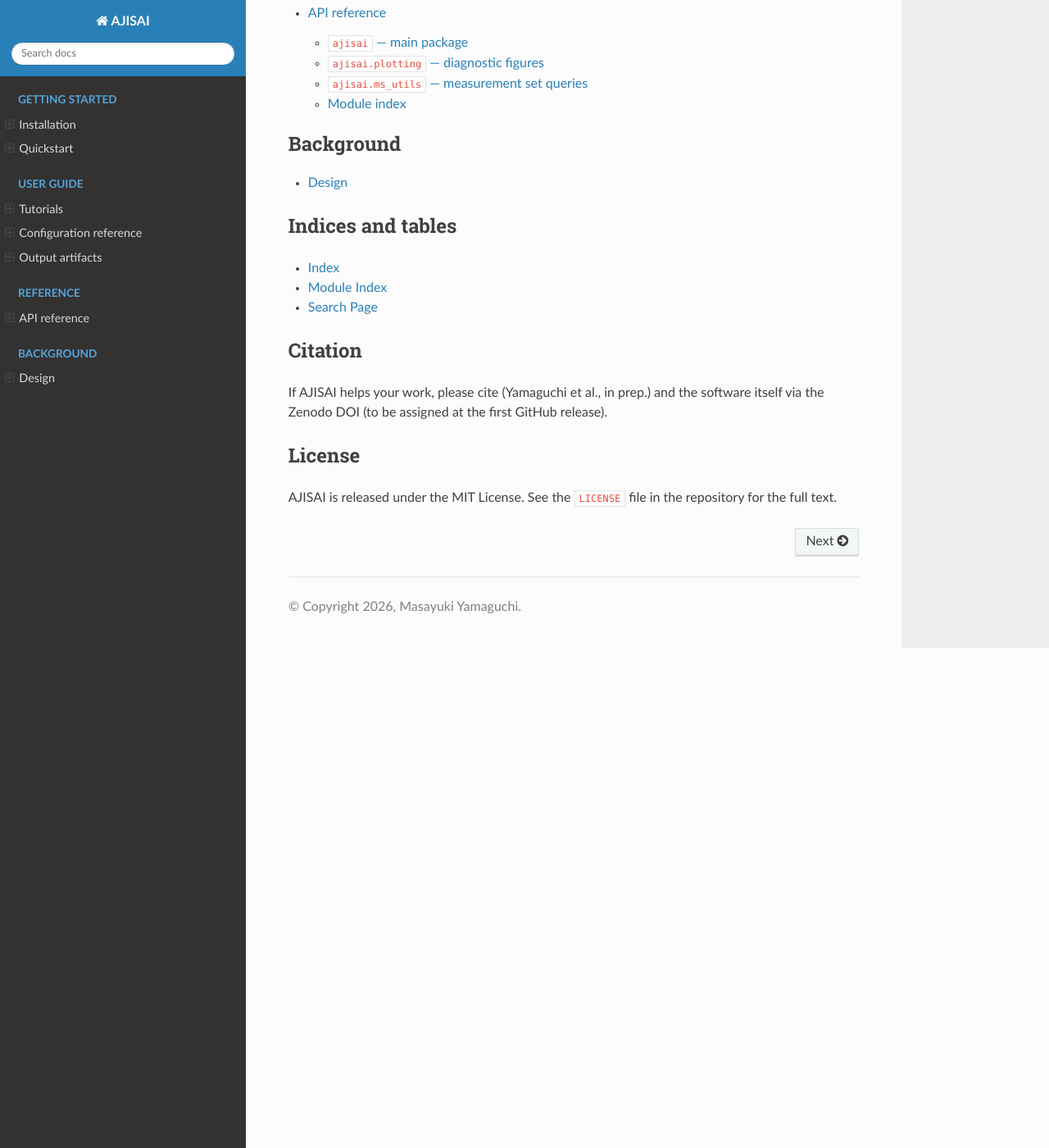
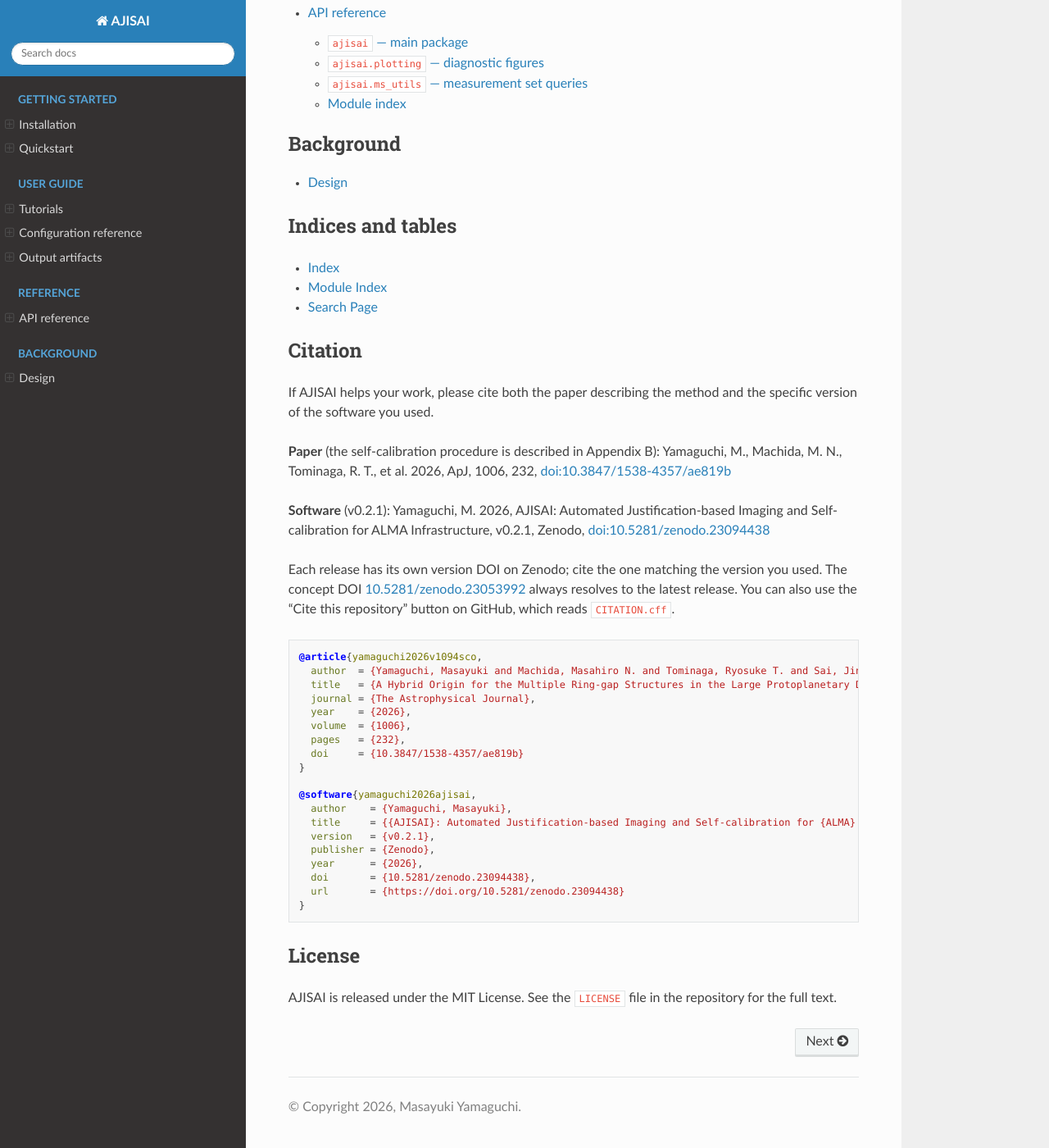
Before and after one commit to Y-Masayuki/AJISAI, a Sphinx documentation site: the page built from docs/index.rst, in a window 1280 px wide and 1400 px high, scrolled down 1903 px. Shown: the whole window at 82% size. Built offline with Sphinx 7.4.7 and the Read the Docs theme 3.1.0, drawn with Linux system fonts in a browser that asks for light colours.

Commit message:
docs: update the Citation section of the documentation index
Replace the placeholder text ("Yamaguchi et al., in prep." and a Zenodo DOI
"to be assigned at the first GitHub release") with the same citation as the
README: the published ApJ paper (doi:10.3847/1538-4357/ae819b), the v0.2.1
software record on Zenodo (doi:10.5281/zenodo.23094438), the concept DOI,
and the BibTeX entries.

```diff
--- a/docs/index.rst
+++ b/docs/index.rst
@@ -78,8 +78,45 @@
 Citation
 --------
 
-If AJISAI helps your work, please cite (Yamaguchi et al., in prep.) and the
-software itself via the Zenodo DOI (to be assigned at the first GitHub release).
+If AJISAI helps your work, please cite both the paper describing the method
+and the specific version of the software you used.
+
+**Paper** (the self-calibration procedure is described in Appendix B):
+Yamaguchi, M., Machida, M. N., Tominaga, R. T., et al. 2026, ApJ, 1006, 232,
+`doi:10.3847/1538-4357/ae819b <https://doi.org/10.3847/1538-4357/ae819b>`_
+
+**Software** (v0.2.1):
+Yamaguchi, M. 2026, AJISAI: Automated Justification-based Imaging and
+Self-calibration for ALMA Infrastructure, v0.2.1, Zenodo,
+`doi:10.5281/zenodo.23094438 <https://doi.org/10.5281/zenodo.23094438>`_
+
+Each release has its own version DOI on Zenodo; cite the one matching the
+version you used. The concept DOI
+`10.5281/zenodo.23053992 <https://doi.org/10.5281/zenodo.23053992>`_ always
+resolves to the latest release. You can also use the "Cite this repository"
+button on GitHub, which reads ``CITATION.cff``.
+
+.. code-block:: bibtex
+
+   @article{yamaguchi2026v1094sco,
+     author  = {Yamaguchi, Masayuki and Machida, Masahiro N. and Tominaga, Ryosuke T. and Sai, Jinshi and Muto, Takayuki and Takami, Michihiro and Liu, Hauyu Baobab and Shoshi, Ayumu and Tsukagoshi, Takashi and Ishibashi, Shu},
+     title   = {A Hybrid Origin for the Multiple Ring-gap Structures in the Large Protoplanetary Disk V1094 Sco: A Low-mass Planet and Secular Gravitational Instability},
+     journal = {The Astrophysical Journal},
+     year    = {2026},
+     volume  = {1006},
+     pages   = {232},
+     doi     = {10.3847/1538-4357/ae819b}
+   }
+
+   @software{yamaguchi2026ajisai,
+     author    = {Yamaguchi, Masayuki},
+     title     = {{AJISAI}: Automated Justification-based Imaging and Self-calibration for {ALMA} Infrastructure},
+     version   = {v0.2.1},
+     publisher = {Zenodo},
+     year      = {2026},
+     doi       = {10.5281/zenodo.23094438},
+     url       = {https://doi.org/10.5281/zenodo.23094438}
+   }
 
 
 License
```
